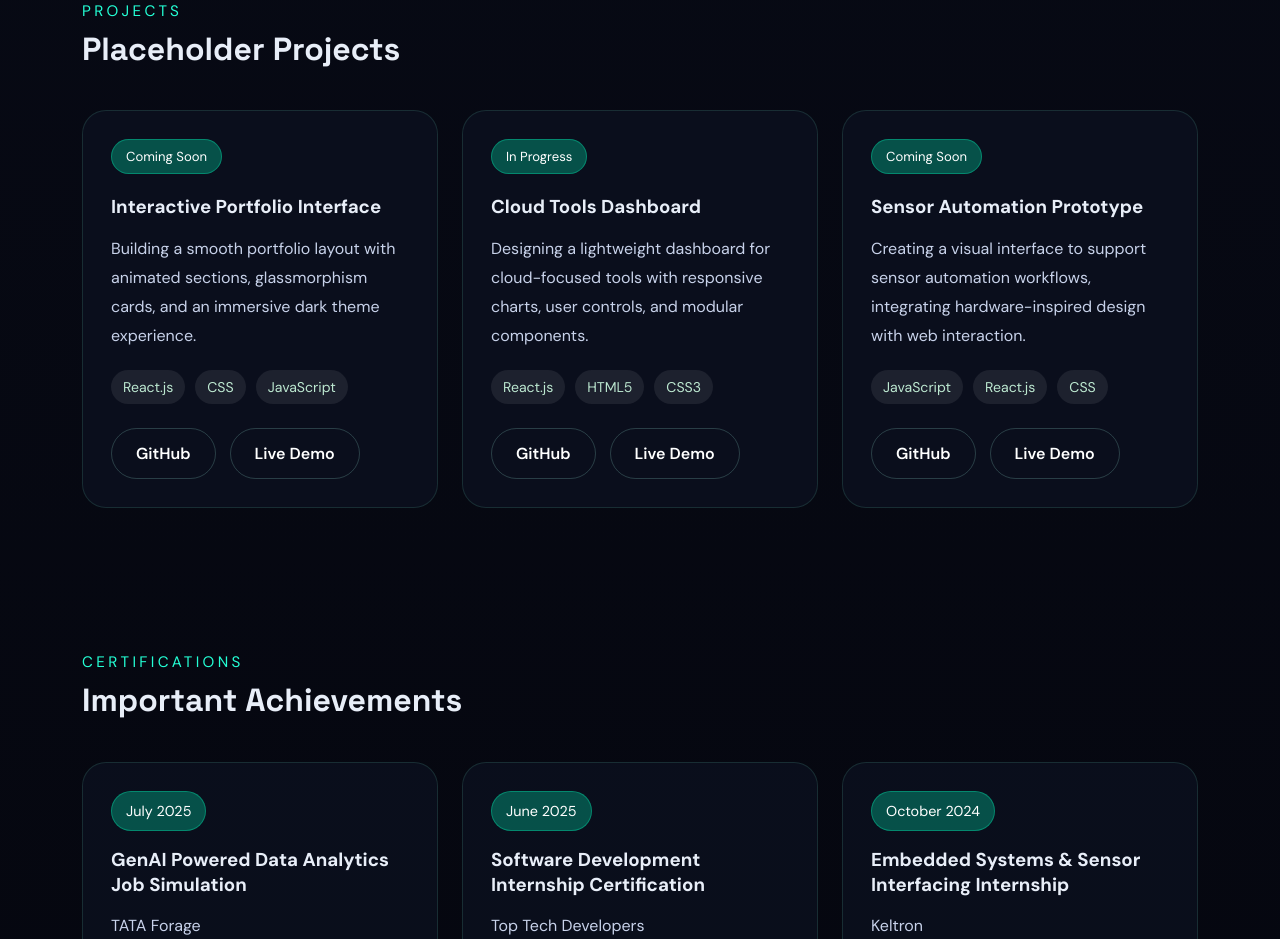
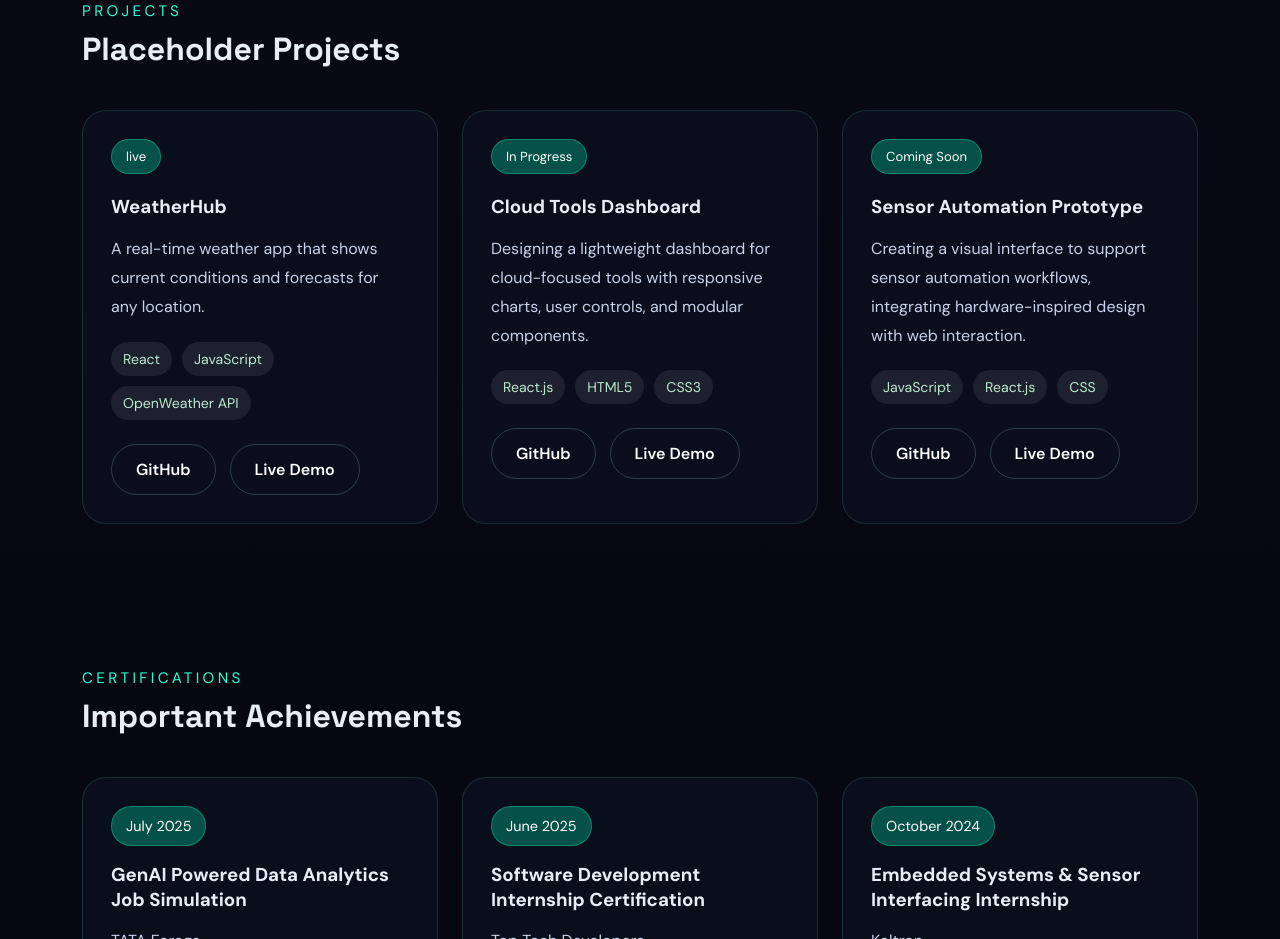
Before and after one commit to ragul-dev005/portfolio, a React (Create React App) app: page / in a window 1280 px wide. Shown: the part 3120-4059 px from the top of the page. Built offline with nearby package versions, Linux system fonts and the light colour scheme.

Commit message:
Add project to portfolio

```diff
--- a/src/data/portfolioData.js
+++ b/src/data/portfolioData.js
@@ -73,13 +73,14 @@ export const experience = [
 
 export const projects = [
   {
-    title: 'Interactive Portfolio Interface',
+    title: 'WeatherHub',
     description:
-      'Building a smooth portfolio layout with animated sections, glassmorphism cards, and an immersive dark theme experience.',
-    stack: ['React.js', 'CSS', 'JavaScript'],
-    status: 'Coming Soon',
-    github: '#',
-    demo: '#',
+      'A real-time weather app that shows current conditions and forecasts for any location.',
+    stack: ["React", "JavaScript", "OpenWeather API"],
+    status: 'live',
+    liveurl: 'https://weatherhub-dev.vercel.app/',
+    github: 'https://github.com/ragul-dev005/weatherhub.git',
+
   },
   {
     title: 'Cloud Tools Dashboard',
```
